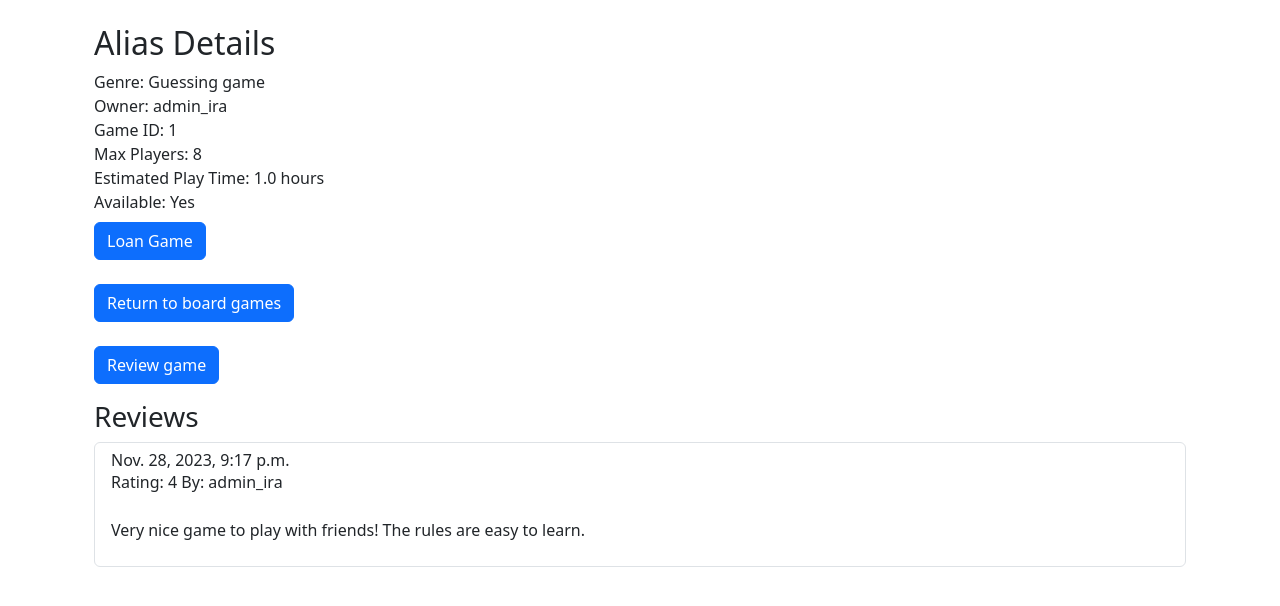
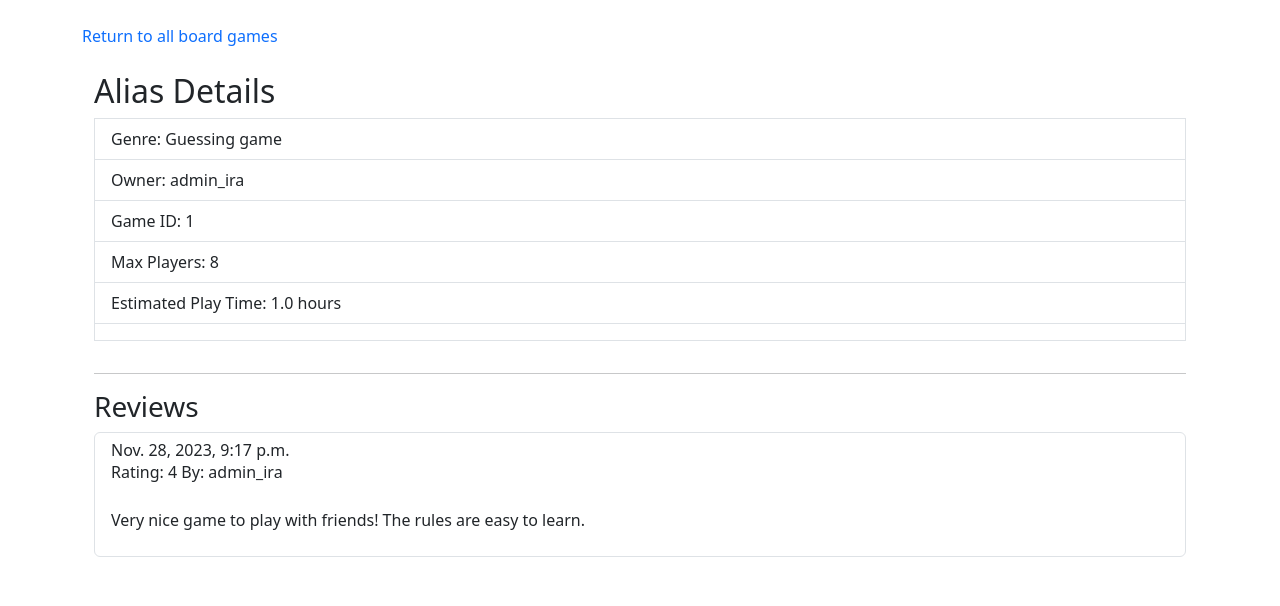
Before and after one commit to rikuvil/appprog, a Django app: page /board-game/1/ in a window 1280 px wide. Shown: the part 160-766 px from the top of the page. Run offline with Django 4.2, Linux system fonts and the light colour scheme; data comes from the database, SQL or seed files in the repository; both versions use the stored data as it was after the commit; some libraries are stand-ins or nearby versions.

Commit message:
Korjauksia, game details stailaus.

```diff
--- a/app_app/templates/all_board_games.html
+++ b/app_app/templates/all_board_games.html
@@ -8,6 +8,8 @@
         <li class="list-group-item"><a href="{% url 'board_game_detail' game.id %}" class="text-decoration-none">{{ game.name }}</a></li>
     {% endfor %}
   </ul>
-  <a href="{% url 'new_board_game' %}" class="btn btn-primary mt-3">Add a new board game</a>
+  {% if user.is_authenticated %}
+    <a href="{% url 'new_board_game' %}" class="btn btn-primary mt-3">Add New Board Game</a>
+  {% endif %}
 </div>
 {% endblock %}
--- a/app_app/templates/board_game_detail.html
+++ b/app_app/templates/board_game_detail.html
@@ -1,30 +1,50 @@
 {% extends 'base.html' %}
 
 {% block content %}
+<p class="mt-3">
+  <a href="{% url 'all_board_games' %}" class="text-decoration-none">Return to all board games</a>
+</p>
+
 <div class="container mt-4">
   <h2>{{ game.name }} Details</h2>
+  <ul class="list-group">
       <div class="mb-3">
+        <li class="list-group-item">
           <p class="mb-0">Genre: {{ game.genre }}</p>
+        </li>
+        <li class="list-group-item">
           <p class="mb-0">Owner: {{ game.owner }} </p>
+        </li>
+        <li class="list-group-item">
           <p class="mb-0">Game ID: {{ game.id }}</p>
+        </li>
+        <li class="list-group-item">
           <p class="mb-0">Max Players: {{ game.max_players }}</p>
+        </li>
+        <li class="list-group-item">
           <p class="mb-0">Estimated Play Time: {{ game.play_time }} hours</p>
+        </li>
+        <li class="list-group-item">
+          {% if user.is_authenticated %}
             {% if game.available %}
               <p class="mb-0">Available: Yes</p>
               <form action="{% url 'loan_board_game' game.id %}" method="post">
                 {% csrf_token %}
-        <input type="submit" value="Loan Game" class="btn btn-primary mt-2">
+                <input type="submit" value="Loan Game" class="btn btn-success mt-2">
               </form>
             {% else %}
               <p class="mb-0">This game is currently not available</p>
               <p class="mb-0">Loaned to {{ game.loaned_to }} since {{ game.date_loaned }}</p>
             {% endif %}
+          {% endif %}
+        </li>
       </div>
+    </li>
+  </ul>
   <!-- Add other details as needed -->
 
   <div class="mb-3">
     <p class="mb-0">
-      <a href="{% url 'all_board_games' %}" class="btn btn-primary mt-2">Return to board games</a>
       {% if user.is_authenticated %}
         {% if user == game.owner %}
           <a href="{% url 'edit_board_game' game.id %}" class="btn btn-primary mt-2">Edit game details</a>
@@ -35,8 +55,11 @@
         {% endif %}
       {% endif %}
     </p>
+    <hr class="dotted">
     <p class="mb-0">
+      {% if user.is_authenticated %}
         <a href="{% url 'board_game_review' game.id%}" class="btn btn-primary mt-4">Review game</a>
+      {% endif %}
     </p>
   </div>
 
--- a/app_app/templates/homepage.html
+++ b/app_app/templates/homepage.html
@@ -10,7 +10,7 @@
     <ul class="list-group">
       <li class="list-group-item"><a href="{% url 'all_board_games' %}" class="text-decoration-none">View All Board Games</a></li>
       {% if user.is_authenticated %}
-      <li class="list-group-item"><a href="{% url 'loaned_games' %}" class="text-decoration-none">Your loaned games</a></li>
+      <li class="list-group-item"><a href="{% url 'loaned_games' %}" class="text-decoration-none">Your Loaned Games</a></li>
       {% endif %}
     </ul>
   </div>
--- a/app_app/templates/more_than_3_games_error.html
+++ b/app_app/templates/more_than_3_games_error.html
@@ -6,7 +6,7 @@
     <h2>Error!</h2>
     <div class="mb-3">
         <p class="mb-0">You can only loan 3 games simultaneously.</p>
-        <p class="mb-0">Return a game first if you want to loan another one.</p>
+        <p class="mb-0">Return a game first if you want to loan a new one.</p>
         <div class="mb-3"></div>
             <p class="mt-3">
             <a href="{% url 'loaned_games' %}" class="btn btn-primary mt-2">Return a game</a></p>
--- a/app_app/views.py
+++ b/app_app/views.py
@@ -118,10 +118,11 @@ def edit_board_game_review(request, review_id):
 @login_required
 def delete_review(request, review_id):
     review = get_object_or_404(BoardGameReview, pk=review_id)
+    game = review.game
 
     if request.method == 'POST' and request.user == review.owner:
         review.delete()
-        return redirect('all_reviews')
+        return redirect('board_game_detail', game_id = game.id)
 
     return render(request, 'confirm_delete.html', {'entity': 'Review', 'item': review})
 
```
Also changed, not shown: db.sqlite3. Lines whose indentation alone changed are shown as unchanged.
